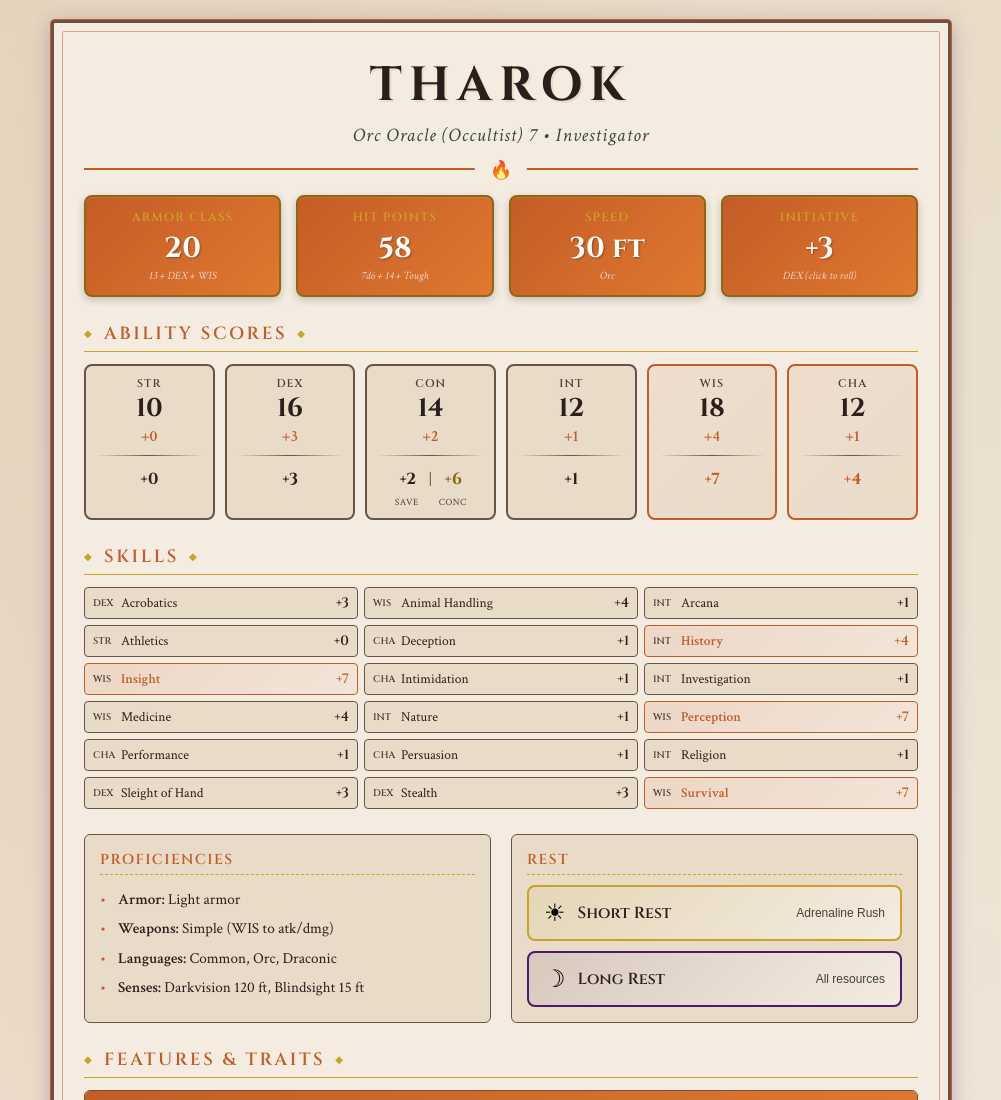
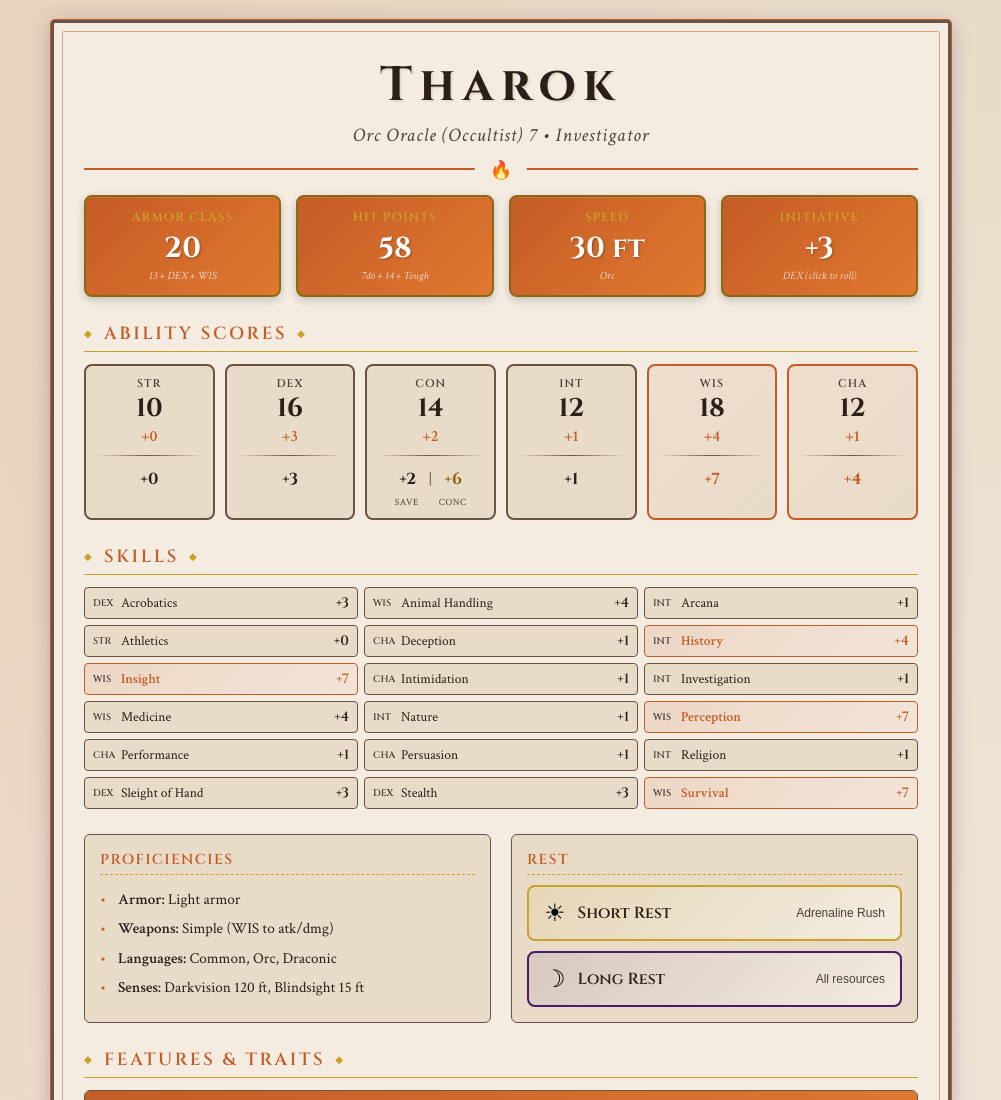
Before and after one commit to xose122/Occultist, a plain HTML site: page index.html in a window 1280 px wide. Shown: the top 1100 px of the page, without its empty margins (139-1140 px from the left). Drawn offline with Linux system fonts and the light colour scheme.

Commit message:
Update index.html

```diff
--- a/index.html
+++ b/index.html
@@ -225,7 +225,7 @@
 <body>
     <div class="sheet">
         <div class="header">
-            <h1 class="character-name">THAROK</h1>
+            <h1 class="character-name">Tharok</h1>
             <p class="character-subtitle">Orc Oracle (Occultist) 7 • Investigator</p>
         </div>
         <div class="combat-row">
```
